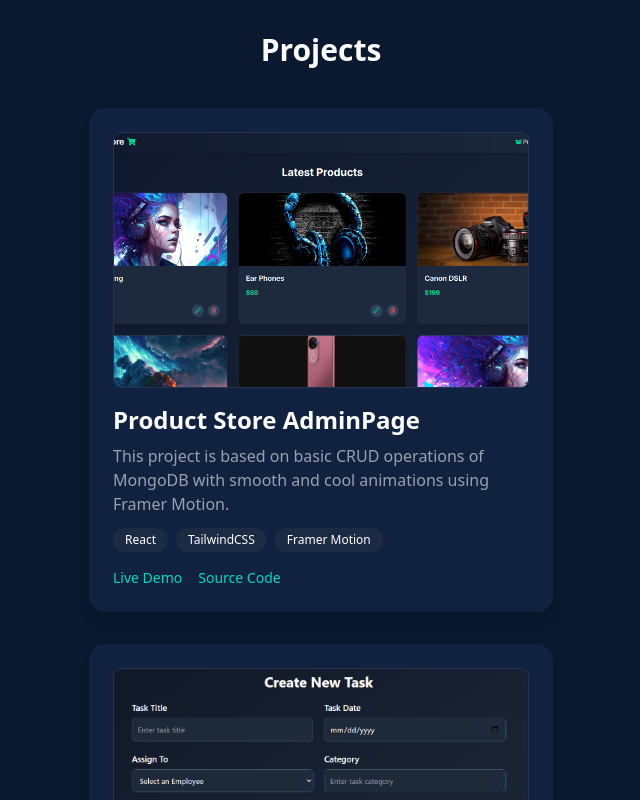
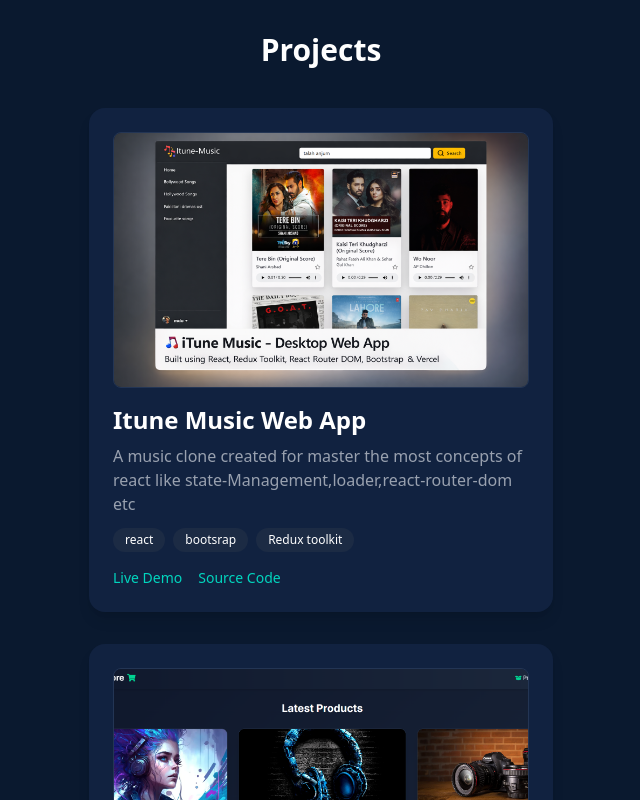
Before and after one commit to Manish1240/Manish-kumar-portfolio, a React (Vite) app: page / in a window 1280 px wide. Shown: the part 1000-1800 px from the top of the page, without its empty margins (639-1279 px from the left). Built offline with nearby package versions, Linux system fonts and the light colour scheme.

Commit message:
add a new project itune-music

```diff
--- a/src/Components/Projects.jsx
+++ b/src/Components/Projects.jsx
@@ -4,6 +4,14 @@
 function Projects() {
   const baseUrl = import.meta.env.BASE_URL;
   const projects = [
+    {
+      title: "Itune Music Web App",
+      image: `${baseUrl}Itune-music.png`,
+      description: "A music clone created for master the most concepts of react like state-Management,loader,react-router-dom etc",
+      tech: ['react','bootsrap','Redux toolkit'],
+      demoLink: "https://itune-music.vercel.app/",
+      codeLink: "https://github.com/Manish1240/Itune-Music"
+    },
     {
       title: "Product Store AdminPage",
       image: `${baseUrl}product_store.png`,
@@ -36,6 +44,7 @@
       demoLink: "https://manish1240.github.io/Cynthia-ugwu-portfolio-web/",
       codeLink: "https://github.com/Manish1240/Cynthia-ugwu-portfolio-web.git"
     },
+
   ];
 
   return (
```
Also changed, not shown: public/Itune-music.png (added).
